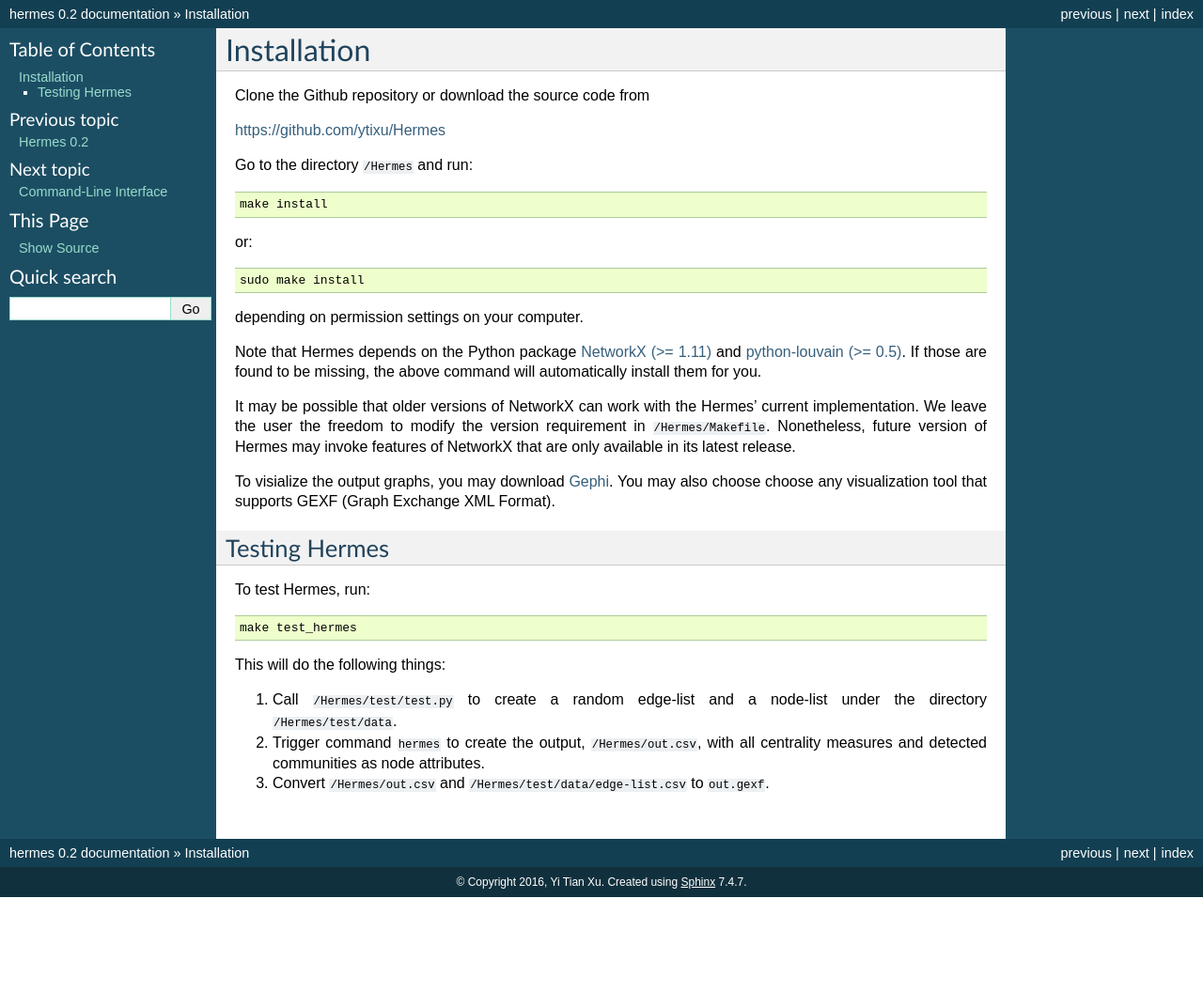
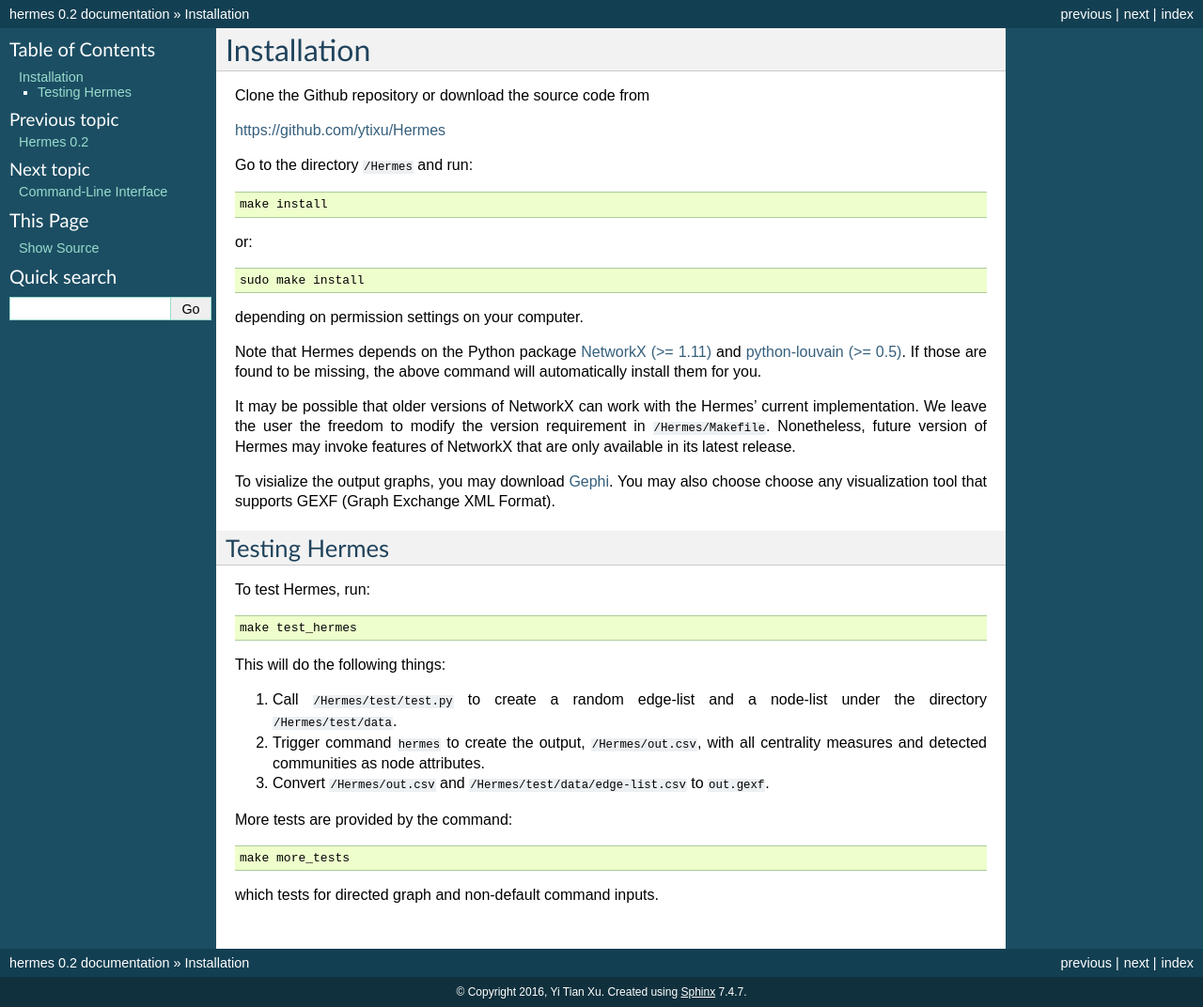
Before and after one commit to ytixu/Hermes, a Sphinx documentation site: the page built from docs/installation.rst, in a window 1280 px wide. Shown: the whole page at 94% size. Built offline with Sphinx 7.4.7, drawn with Linux system fonts in a browser that asks for light colours; before the commit the page ends 955 px from its top, so only the background shows below that.

Commit message:
added more test for directed graph and non-default commands

```diff
--- a/docs/installation.rst
+++ b/docs/installation.rst
@@ -35,3 +35,9 @@
 1) Call ``/Hermes/test/test.py`` to create a random edge-list and a node-list under the directory ``/Hermes/test/data``.
 2) Trigger command ``hermes`` to create the output, ``/Hermes/out.csv``, with all centrality measures and detected communities as node attributes.
 3) Convert ``/Hermes/out.csv`` and ``/Hermes/test/data/edge-list.csv`` to ``out.gexf``.
+
+More tests are provided by the command::
+
+	make more_tests
+
+which tests for directed graph and non-default command inputs.
```
Also changed, not shown: README.md (+1 -1 lines), .travis.yml, 1 other file.
